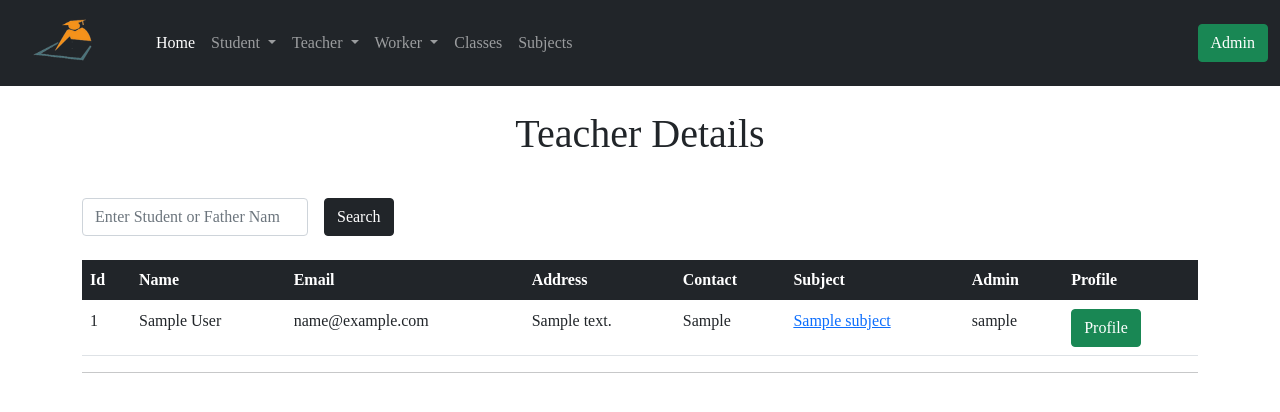
After one commit to ijazbacha/School-managment-system, a Flask app: page /teacher_detials in a window 1280 px wide. The commit adds this page. Shown: the top 412 px of the page. Run offline with Flask 2, Linux system fonts and the light colour scheme; tables that the repository leaves empty hold one stand-in row (values such as "Sample post").

Commit message:
add and retrive teacher

```diff
--- a/app/routes.py
+++ b/app/routes.py
@@ -308,8 +308,47 @@ def update_subject(id):
 
 
 
+@app.route('/delete_subject/<id>')
+def delete_subject(id):
+    subject = Subject.query.filter_by(id=id).first()
+    if subject:
+        db.session.delete(subject)
+        db.session.commit()
+        flash('{} subject is successfully added!'.format(subject.sub_name))
+        return redirect(url_for('list_of_subject'))
 
 
+@app.route('/add_teacher', methods=['GET', 'POST'])
+def add_teacher():
+    subjects = Subject.query.all()
+    if request.method == 'POST':
+        tech_name = request.form['tech_name']
+        email = request.form['email']
+        tech_address = request.form['tech_address']
+        tech_contact = request.form['tech_contact']
+        admin_id = current_user.id
+        tech_subject = request.form['sub']
+        #tech_subject = Subject.query.filter_by(id=tech_subject.id).first()
+        teacher = Teacher(
+            tech_name=tech_name,
+            email=email,
+            tech_address=tech_address,
+            tech_contact=tech_contact,
+            admin_id=admin_id,
+            tech_subject=tech_subject
+            )
+        db.session.add(teacher)
+        db.session.commit()
+        flash('{} teacher is successfully added!')
+        return redirect(url_for('index'))
+
+    return render_template('add_teacher.html', title='Add Teacher', subjects=subjects)
+
+
+@app.route('/teacher_detials')
+def teacher_detials():
+    teachers = Teacher.query.all()
+    return render_template('teacher_detials.html', title='Teachers', teachers=teachers)
 
 
 
--- a/app/templates/list_of_subject.html
+++ b/app/templates/list_of_subject.html
@@ -17,7 +17,7 @@
         <th scope="col">Id</th>
         <th scope="col">Name</th>
         <th scope="col">Update</th>
-        <th scope="col">Delete</th>
+        <th scope="col">Permanent Delete</th>
       </tr>
     </thead>
     {% for subject in subjects %}
@@ -39,7 +39,7 @@
     <div class="modal-dialog">
     <div class="modal-content">
         <div class="modal-header">
-        <h5 class="modal-title text-warning" id="exampleModalLabel">  Do you want to remove! <b style="color: black;"></b></h5>
+        <h5 class="modal-title text-warning" id="exampleModalLabel">  Do you want to remove! <b style="color: black;">{{ subject.sub_name }}</b></h5>
         <button type="button" class="btn-close" data-bs-dismiss="modal" aria-label="Close"></button>
         </div>
         <div class="modal-body">
@@ -47,7 +47,7 @@
         </div>
         <div class="modal-footer">
         <button type="button" class="btn btn-secondary" data-bs-dismiss="modal">Close</button>
-        <a href=""><button type="button" class="btn btn-danger">Yes</button></a>
+        <a href="{{ url_for('delete_subject', id=subject.id) }}"><button type="button" class="btn btn-danger">Yes</button></a>
         </div>
     </div>
     </div>
--- a/app/templates/nav.html
+++ b/app/templates/nav.html
@@ -27,8 +27,8 @@
               Teacher
             </a>
             <ul class="dropdown-menu" aria-labelledby="navbarDropdown">
-              <li><a class="dropdown-item" href="#">Add Teacher</a></li>
-              <li><a class="dropdown-item" href="#">Teacher Detials</a></li>
+              <li><a class="dropdown-item" href="{{ url_for('add_teacher') }}">Add Teacher</a></li>
+              <li><a class="dropdown-item" href="{{ url_for('teacher_detials') }}">Teacher Detials</a></li>
               <li><a class="dropdown-item" href="#">Leave Teacher</a></li>
             </ul>
           </li>
--- /dev/null
+++ b/app/templates/teacher_detials.html
@@ -0,0 +1,72 @@
+{% extends 'base.html' %}
+
+
+{% block content %}
+
+<div class="container">
+
+    <h1 class="text-center mt-4">Teacher Details</h1>
+    <!--
+  {% if query %}
+  <h1 class="text-center mt-4">Search Result About! <span class="text-primary"> {{ query }} </span></h1>
+  {% else %}
+  <h1 class="text-center mt-4">Students Details</h1>
+  {% endif %}
+-->
+  <form action="" method="GET">
+    <div class="row g-3 align-items-center mt-4">
+      <div class="col-auto">
+        <input type="search" name="query" id="inputPassword6" value="" class="form-control" placeholder="Enter Student or Father Name" required>
+      </div>
+      <div class="col-auto">
+        <button type="submit" class="btn btn-dark">Search</button>
+      </div>
+    </div>
+  </form>
+
+  <table class="table mt-4">
+      <thead class="table-dark">
+        <tr>
+          <th scope="col">Id</th>
+          <th scope="col">Name</th>
+          <th scope="col">Email</th>
+          <th scope="col">Address</th>
+          <th scope="col">Contact</th>
+          <th scope="col">Subject</th>
+          <th scope="col">Admin</th>
+          <th scope="col">Profile</th>
+        </tr>
+      </thead>
+      {% for teacher in teachers %}
+      <tbody>
+        <tr>
+          <td> {{ teacher.id }}</td>
+          <td> {{ teacher.tech_name }} </td>
+          <td> {{ teacher.email }} </td>
+          <td> {{ teacher.tech_address }} </td>
+          <td> {{ teacher.tech_contact }} </td>
+          <td> <a href=" "> {{ teacher.sub.sub_name }} </a></td>
+          <td> {{ teacher.admin.username }} </td>
+          <td> <a href=" "> <button type="submit" class="btn btn-success">  Profile </button> </a></td>
+        </tr>
+      </tbody>
+      {% endfor %}
+    </table>
+    <hr>
+    <!--
+    <nav aria-label="Page navigation example">
+      <ul class="pagination">
+        {% if prev_url %}
+        <li class="page-item"><a class="page-link" href="{{ prev_url }}">Previous</a></li>
+        {% endif %}
+
+        {% if next_url %}
+        <li class="page-item"><a class="page-link" href="{{ next_url }}">Next</a></li>
+        {% endif %}
+      </ul>
+    </nav>
+    -->
+</div>
+
+
+{% endblock %}
```
Also changed, not shown: app/templates/add_teacher.html (added, +38 -0 lines), app.db.
